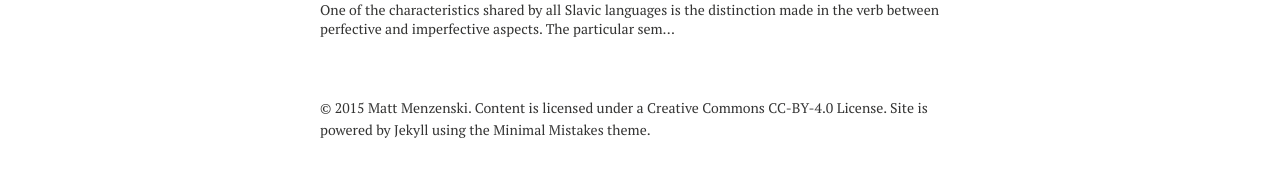
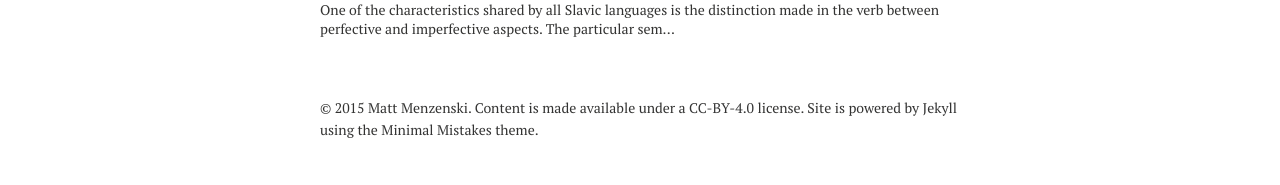
Before and after one commit to menzenski/menzenski.github.io, a Jekyll site: the page built from index.md, in a window 1280 px wide. Shown: the part 888-1073 px from the top of the page. Built offline with Jekyll 4.4.1, drawn with Linux system fonts in a browser that asks for light colours; nearby versions of some CDN libraries.

Commit message:
shorten license statement in footer

```diff
--- a/_includes/_footer.html
+++ b/_includes/_footer.html
@@ -12,4 +12,4 @@
 </div><!-- /.google-ads -->
 {% endif %}
 
-<span>&copy; {{ site.time | date: '%Y' }} {{ site.owner.name }}. Content is licensed under a <a href="https://creativecommons.org/licenses/by/4.0/">Creative Commons CC-BY-4.0</a> License. Site is powered by <a href="http://jekyllrb.com" rel="nofollow">Jekyll</a> using the <a href="http://mademistakes.com/minimal-mistakes/" rel="nofollow">Minimal Mistakes</a> theme.</span>
+<span>&copy; {{ site.time | date: '%Y' }} {{ site.owner.name }}. Content is made available under a <a href="https://creativecommons.org/licenses/by/4.0/">CC-BY-4.0</a> license. Site is powered by <a href="http://jekyllrb.com" rel="nofollow">Jekyll</a> using the <a href="http://mademistakes.com/minimal-mistakes/" rel="nofollow">Minimal Mistakes</a> theme.</span>
```
